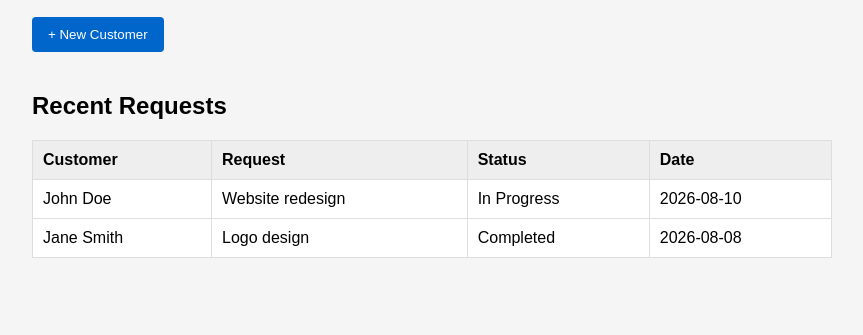
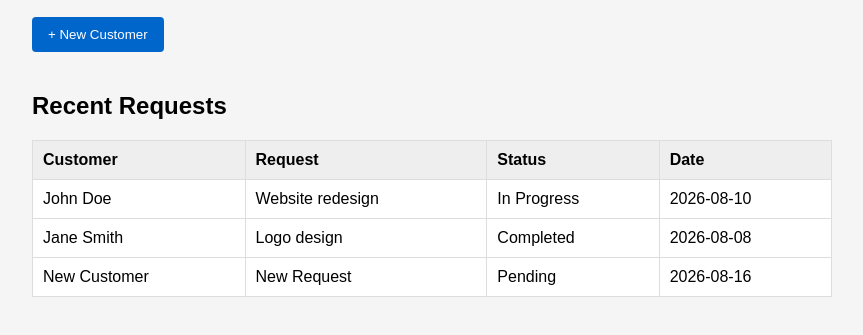
Before and after one commit to odingaderrick052/Business-workflow-app, a plain HTML site: page index.html in a window 1280 px wide. Both pictures are taken after a click on the button "+ New Customer". Shown: the part 149-484 px from the top of the page, without its empty margins (208-1071 px from the left). Drawn offline with Linux system fonts and the light colour scheme.

Commit message:
Enhance addCustomer to add new row to table
Updated addCustomer function to append a new row with sample data to the table.

```diff
--- a/index.html
+++ b/index.html
@@ -63,8 +63,24 @@
 
 <script>
   function addCustomer() {
-    alert("New Customer button was clicked!");
+    // Get the table body
+    let table = document.querySelector("tbody");
+
+    // Create a new row
+    let newRow = document.createElement("tr");
+
+    // Add cells with sample data
+    newRow.innerHTML = `
+      <td>New Customer</td>
+      <td>New Request</td>
+      <td>Pending</td>
+      <td>2026-08-16</td>
+    `;
+
+    // Add the new row to the table
+    table.appendChild(newRow);
   }
+</script>
 </script>
 
   <h2>Recent Requests</h2>
```
